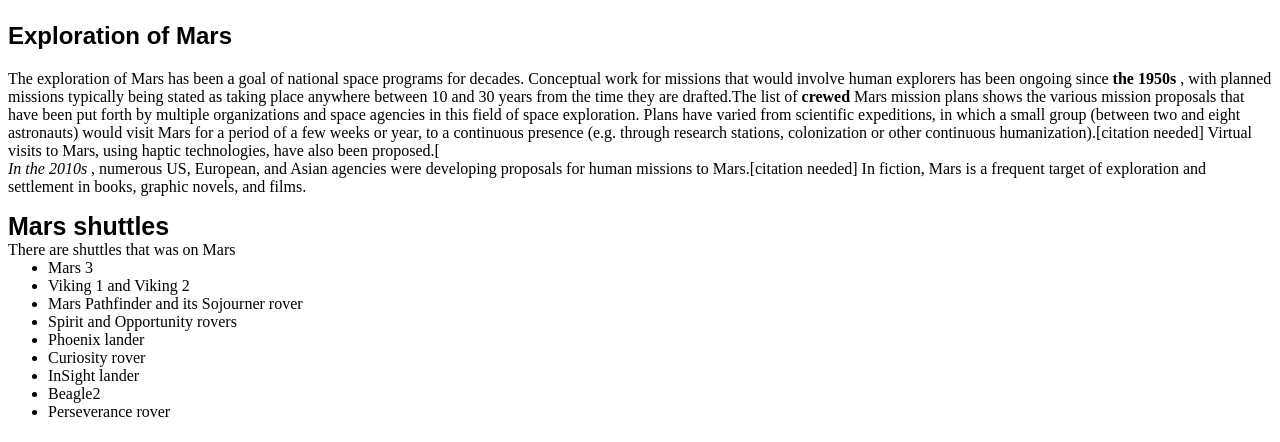
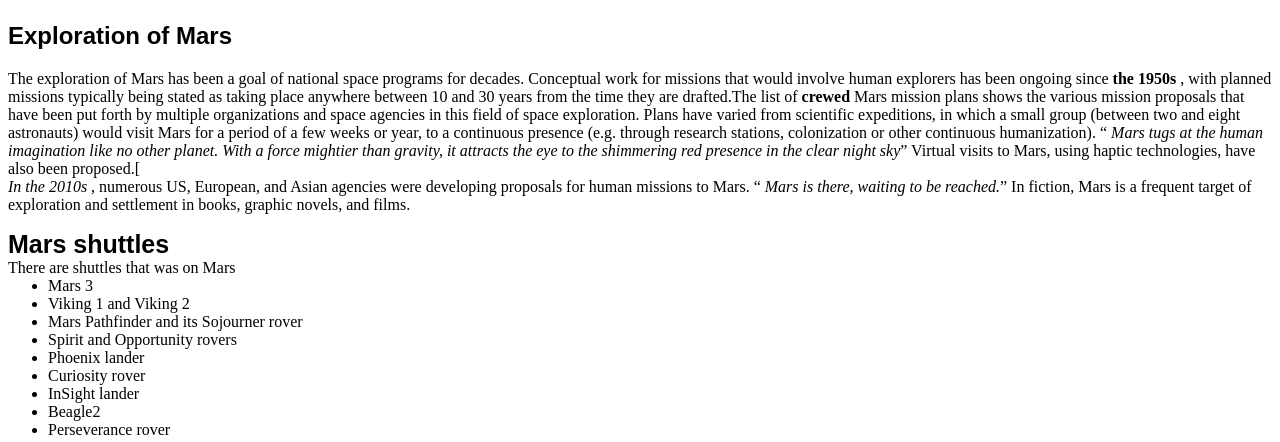
Before and after one commit to Agera021/Mars, a plain HTML site: page index.html in a window 1280 px wide. Shown: the part 746-1188 px from the top of the page. Drawn offline with Linux system fonts and the light colour scheme.

Commit message:
initial commit

```diff
--- a/index2.html
+++ b/index.html
@@ -17,8 +17,8 @@
 
     <h2 style=" font-family: Arial, Helvetica, sans-serif;">Exploration of Mars</h2>
 
-    <p>The exploration of Mars has been a goal of national space programs for decades. Conceptual work for missions that would involve human explorers has been ongoing since <b>the 1950s</b> , with planned missions typically being stated as taking place anywhere between 10 and 30 years from the time they are drafted.The list of <b>crewed</b>  Mars mission plans shows the various mission proposals that have been put forth by multiple organizations and space agencies in this field of space exploration. Plans have varied from scientific expeditions, in which a small group (between two and eight astronauts) would visit Mars for a period of a few weeks or year, to a continuous presence (e.g. through research stations, colonization or other continuous humanization).[citation needed] Virtual visits to Mars, using haptic technologies, have also been proposed.[
-      <br> <i>In the 2010s</i> , numerous US, European, and Asian agencies were developing proposals for human missions to Mars.[citation needed] In fiction, Mars is a frequent target of exploration and settlement in books, graphic novels, and films.</p>
+    <p>The exploration of Mars has been a goal of national space programs for decades. Conceptual work for missions that would involve human explorers has been ongoing since <b>the 1950s</b> , with planned missions typically being stated as taking place anywhere between 10 and 30 years from the time they are drafted.The list of <b>crewed</b>  Mars mission plans shows the various mission proposals that have been put forth by multiple organizations and space agencies in this field of space exploration. Plans have varied from scientific expeditions, in which a small group (between two and eight astronauts) would visit Mars for a period of a few weeks or year, to a continuous presence (e.g. through research stations, colonization or other continuous humanization). <q> <i> Mars tugs at the human imagination like no other planet. With a force mightier than gravity, it attracts the eye to the shimmering red presence in the clear night sky</i></q> Virtual visits to Mars, using haptic technologies, have also been proposed.[
+      <br> <i>In the 2010s</i> , numerous US, European, and Asian agencies were developing proposals for human missions to Mars. <q> <i> Mars is there, waiting to be reached.</i></q> In fiction, Mars is a frequent target of exploration and settlement in books, graphic novels, and films.</p>
     <p style=" font-size: 25px; margin-block-start: 0px; margin-block-end: 0px; font-weight: bold; font-family: Arial, Helvetica, sans-serif; ">Mars shuttles</p>
     <p style="margin-block-start: 0px; margin-block-end: 0px;">There are shuttles that was on Mars</p>
     <ul style="margin-block-start: 0px; margin-block-end: 0px;">
```
